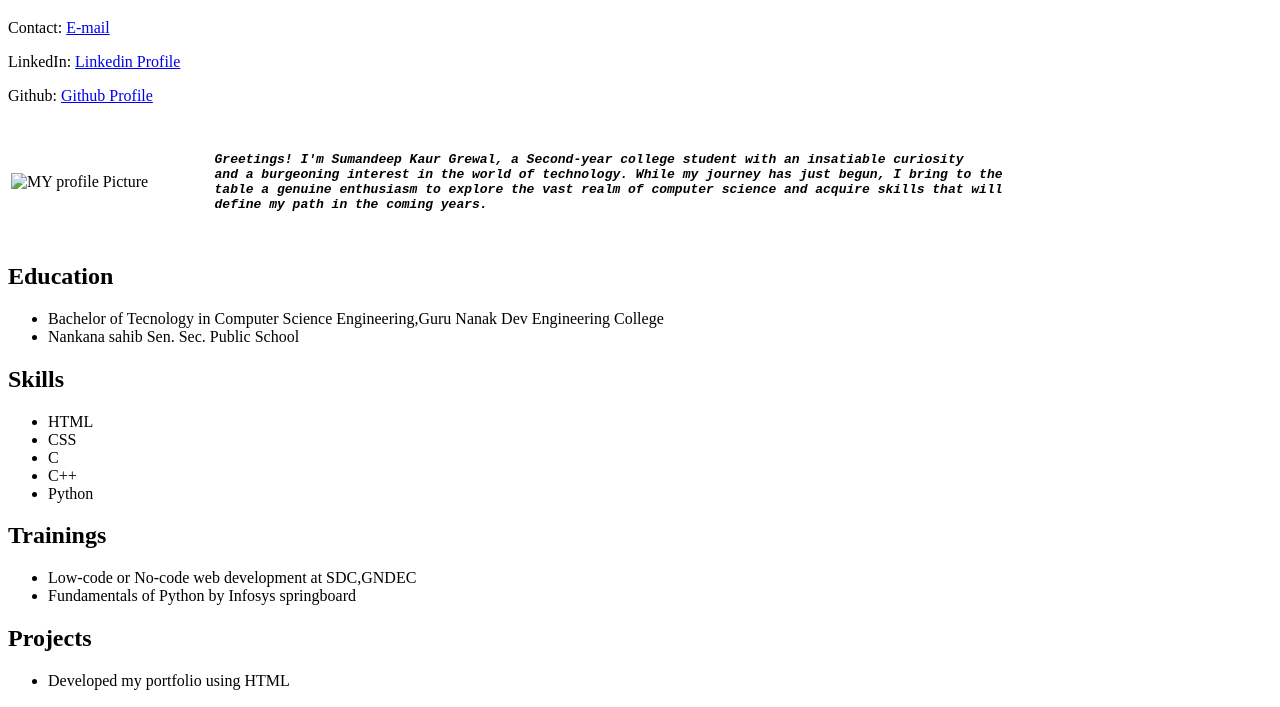
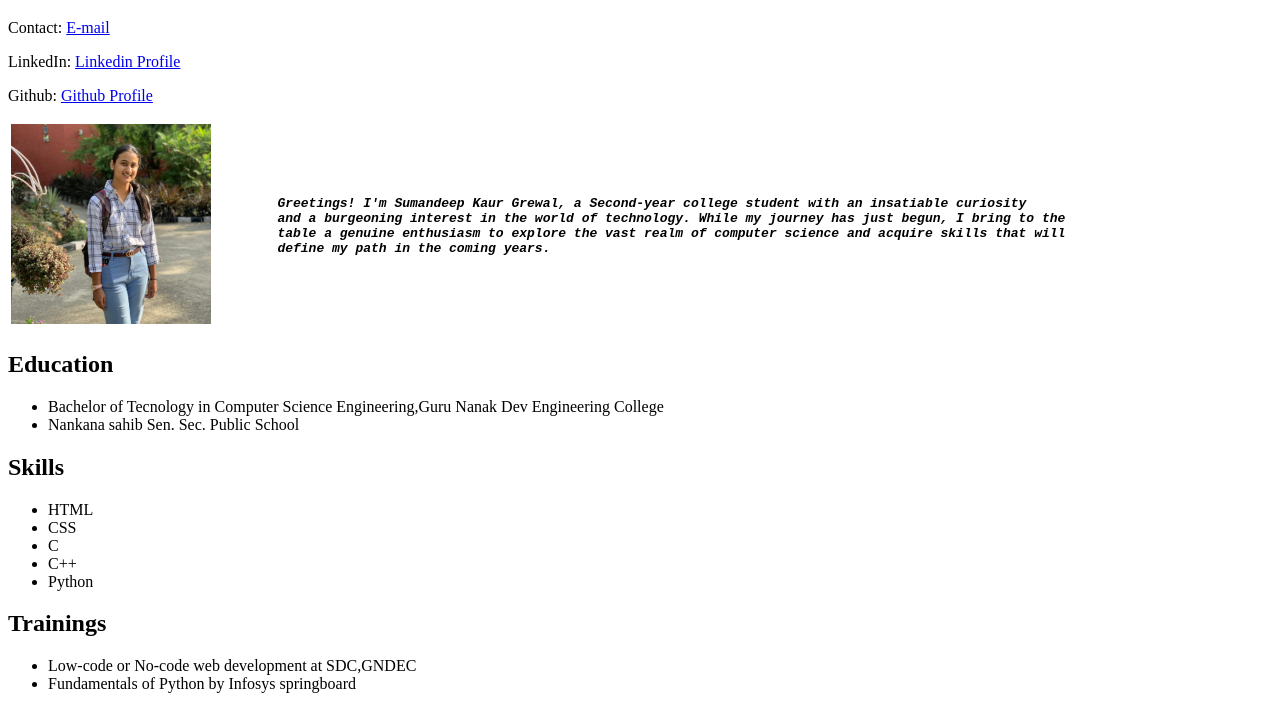
Before and after one commit to Sumangrewal2004/HTML-Projects, a plain HTML site: page index.html in a window 1280 px wide. Shown: the part 61-768 px from the top of the page. Drawn offline with Linux system fonts and the light colour scheme; the site is published under a folder, as on GitHub Pages, so addresses that start at the root find nothing.

Commit message:
Updated index for your pic.html
After this change I guess site should show your pic ....

```diff
--- a/index.html
+++ b/index.html
@@ -18,7 +18,7 @@
     <table>
         <tr>
             <td>
-<img src="/my pic.jpeg" alt="MY profile Picture"height="200">
+<img src="my pic.jpeg" alt="MY profile Picture"height="200">
             </td>
             <td><pre><B><i>
         Greetings! I'm Sumandeep Kaur Grewal, a Second-year college student with an insatiable curiosity
```
